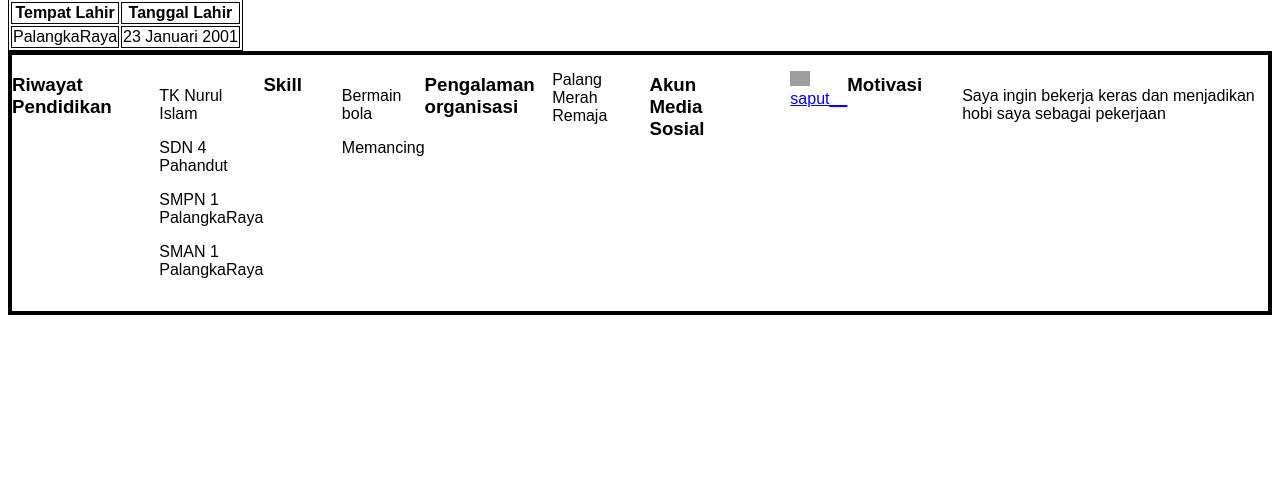
After one commit to Saputro-bit/Tugas-Jual-Beli, a PHP site: page /index2.html in a window 1280 px wide. The commit adds this page. Shown: the part 306-800 px from the top of the page. Run offline with PHP 8.4, Linux system fonts and the light colour scheme; grey boxes are pictures that could not be loaded.

Commit message:
first commit

```diff
--- a/index.php
+++ b/index.php
@@ -1 +1 @@
-<?php include_once('index.html');
+<?php include_once('index2.html');
--- /dev/null
+++ b/index2.html
@@ -0,0 +1,59 @@
+<!DOCTYPE html>
+<html lang="en">
+<head>
+    <meta charset="UTF-8">
+    <meta http-equiv="X-UA-Compatible" content="IE=edge">
+    <meta name="viewport" content="width=device-width, initial-scale=1.0">
+    <link rel="stylesheet" href="style.css">
+    <title>Document</title>
+</head>
+<body>
+    <section>
+        <div class="selection-atas">
+            <img
+                src="https://asset.winnetnews.com/image/cache/slide/post/image-zayn-lepas-lagu-baru-kolaborasi-dengan-shaed.jpg"
+                alt="" width="300px" style="border-radius: 100%;">
+            <h1>Muhammad Noor Saputo</h1>
+        </div>
+    </section>
+
+    <section>
+        <div class="selection-border">
+            <table>
+            <tr>
+                <th>Tempat Lahir</th>
+                <th>Tanggal Lahir</th>
+            </tr>
+            <tr>
+                <td>PalangkaRaya</td>
+                <td>23 Januari 2001</td>
+            </tr>
+            </table>
+        </div>
+    </section>
+    <section>
+        <div class="selection-tengah">
+        <h3>Riwayat Pendidikan</h3>
+        <ul><p>TK Nurul Islam</p>
+        <p>SDN 4 Pahandut</p>
+        <p>SMPN 1 PalangkaRaya</p>
+        <p>SMAN 1 PalangkaRaya</p></ul>
+        <h3>Skill</h3>
+        <ul><p>Bermain bola</p>
+        <p>Memancing</p></ul>
+        <h3>Pengalaman organisasi</h3>
+        <p>Palang Merah Remaja</p>
+        <h3>Akun Media Sosial</h3>
+        <ul><a href="https://www.instagram.com/saput__/">
+                <img
+                    src="https://asset.kompas.com/crops/yccXAn2MmepYJjZ7WbPaetWxoJE=/0x0:940x627/750x500/data/photo/2020/10/08/5f7ebd20cd6ec.jpg"
+                    alt="" width="20px">
+                saput__
+            </a></ul>
+        <h3>Motivasi</h3>
+        <ul><p>Saya ingin bekerja keras dan menjadikan hobi saya sebagai pekerjaan</p></ul>
+        </div>
+        </section>
+
+</body>
+</html>
--- a/style.css
+++ b/style.css
@@ -1,3 +1,53 @@
+/* Pertemuan tanggal 16 */
+*{
+    font-family: Arial;
+}
+
+table,th,td{
+    border:1px solid black;
+}
+
+.selection-border{
+    justify-content: center;
+    display: flex;
+}
+
+.selection-tengah{
+    justify-content: center;
+    border: 4px solid black;
+    display: grid;
+}
+@media(min-width: 922px){
+    .selection-atas{
+        color: pink;
+    }
+    .selection-border{
+        justify-content: stretch;
+        display: flex;
+    }
+    .selection-tengah{
+        justify-content: stretch;
+        display: flex;
+    }
+}
+
+@media(min-width: 768px){
+
+    .selection-atas{
+
+        color:turquoise;
+
+    }
+}
+
+@media(max-width: 768px){
+    .selection-atas{
+        text-align: center;
+        color: greenyellow;
+    }
+}
+
+/*Pertemuan Sebelumnya */
 .text3{
     font-size: 250px;
     color: black;
```
